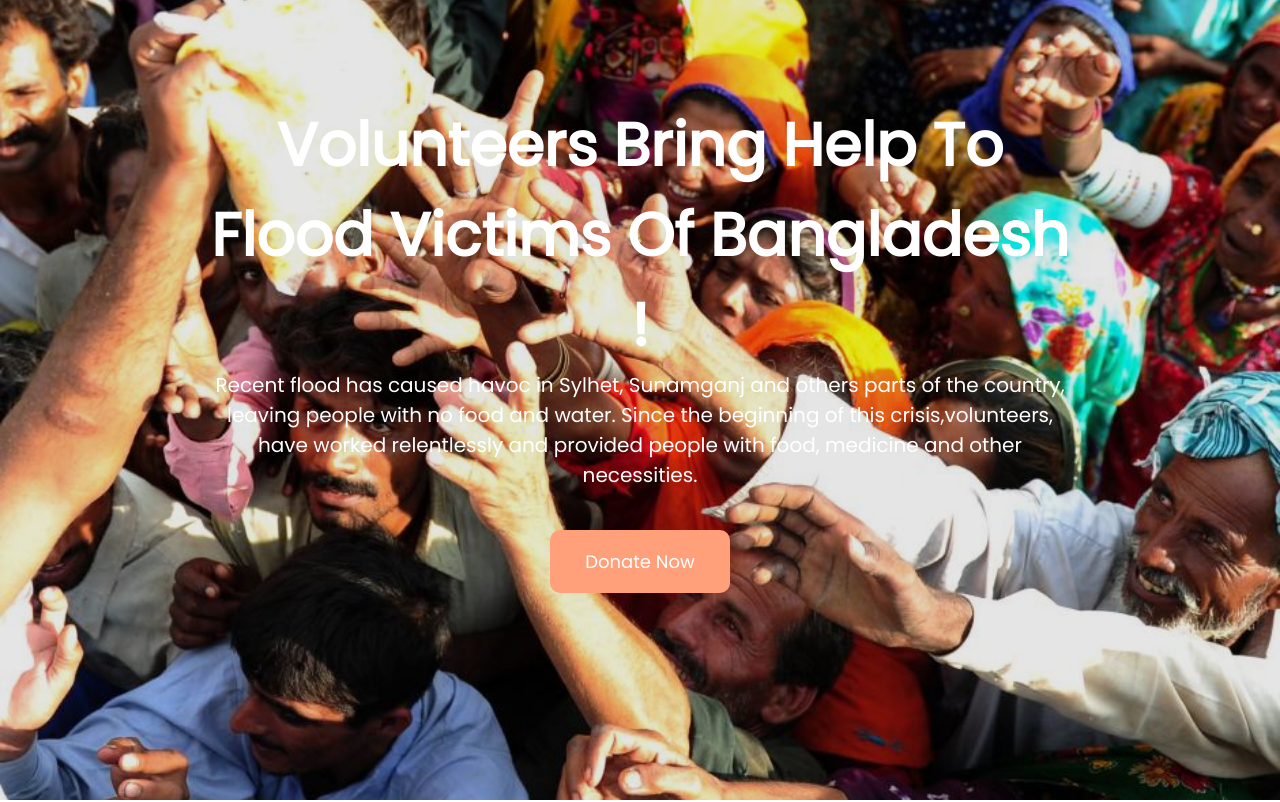
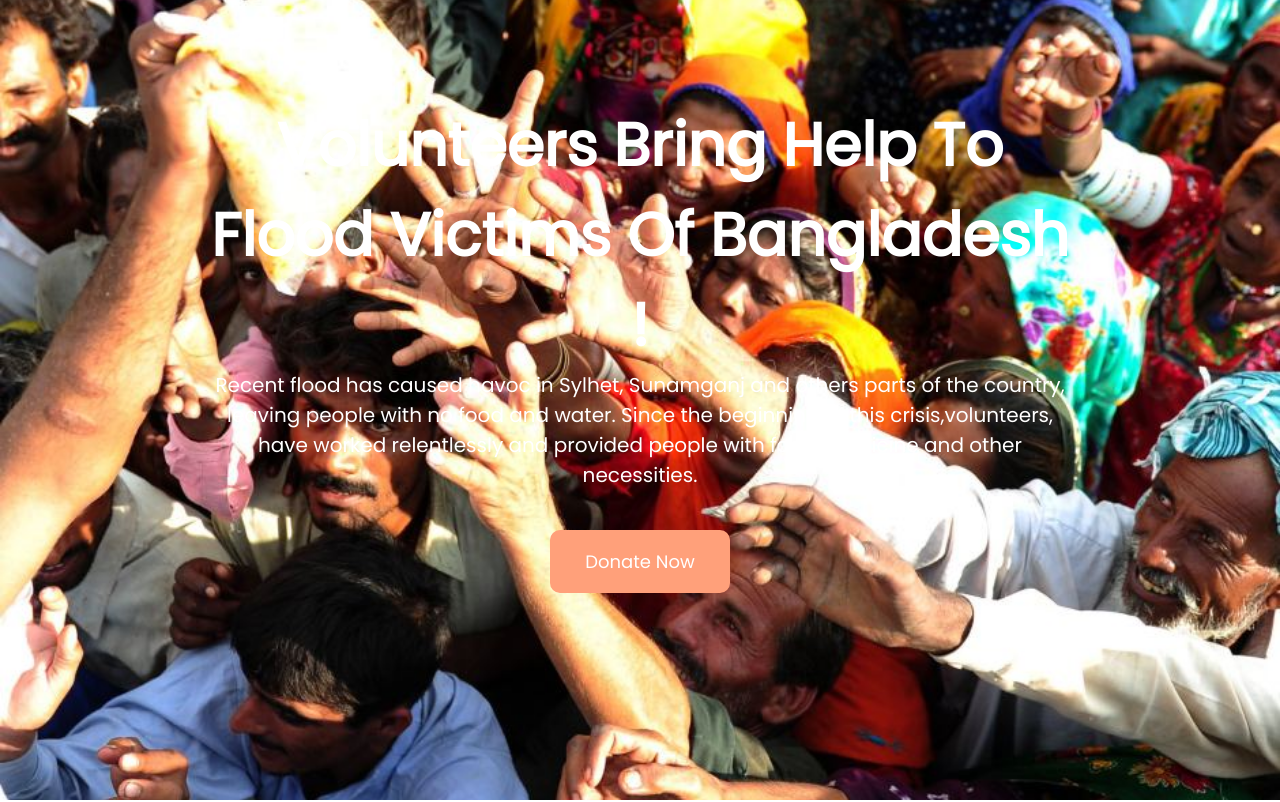
Before and after one commit to Mita-Sinha/donate-today2, a plain HTML site: page index.html in a window 1280 px wide. Shown: the top 802 px of the page. Drawn offline with Linux system fonts and the light colour scheme.

Commit message:
all commit code

```diff
--- a/css/style.css
+++ b/css/style.css
@@ -30,7 +30,7 @@
 .banner-container {
     width: 100%;
     height: 100vh;
-    background-image: linear-gradient(rgba(0, 0, 0, 0.1), rgba(0, 0, 0, 0.1)), url(/images/donation0.jpg);
+    background-image: url(/images/donation0.jpg);
     background-repeat: no-repeat;
     background-position: center;
     background-size: cover;
```
